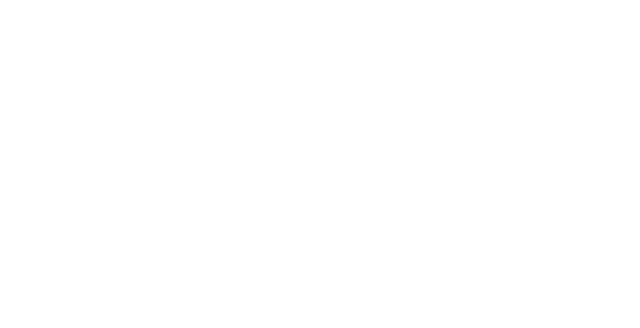
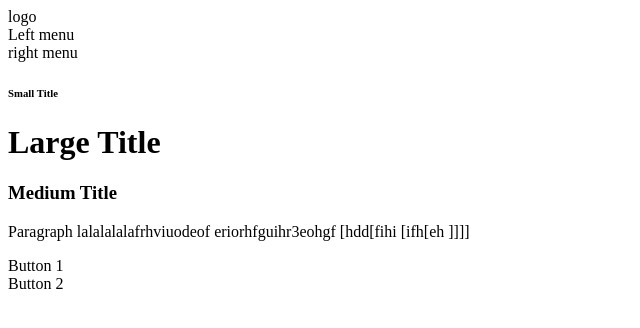
Before and after one commit to JesseSmith3rd/CFlix, a plain HTML site: page index.html in a window 1280 px wide. Shown: the whole page, without its empty margins (0-640 px from the left). Drawn offline with Linux system fonts and the light colour scheme.

Commit message:
breaking down the structure

```diff
--- a/index.html
+++ b/index.html
@@ -7,6 +7,18 @@
   <title>CFlix</title>
 </head>
 <body>
-
+  <div>
+    <div>logo</div>
+    <div>Left menu</div>
+    <div>right menu</div>
+  </div>
+  <div>
+    <h6>Small Title</h6>
+    <h1>Large Title</h1>
+    <h3>Medium Title</h3>
+    <p>Paragraph lalalalalafrhviuodeof eriorhfguihr3eohgf [hdd[fihi [ifh[eh ]]]]</p>
+    <div>Button 1</div>
+    <div>Button 2</div>
+  </div>
 </body>
 </html>
```
